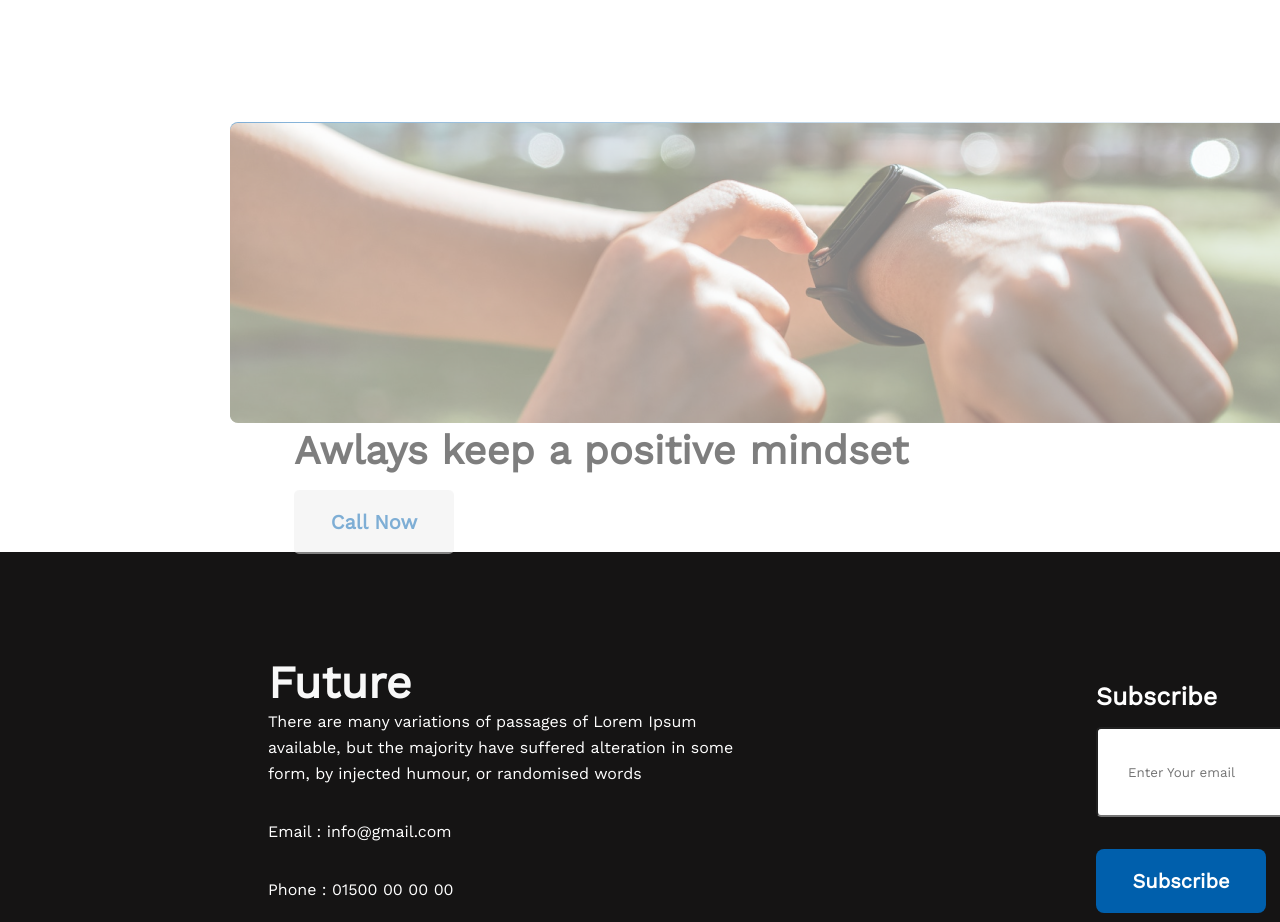
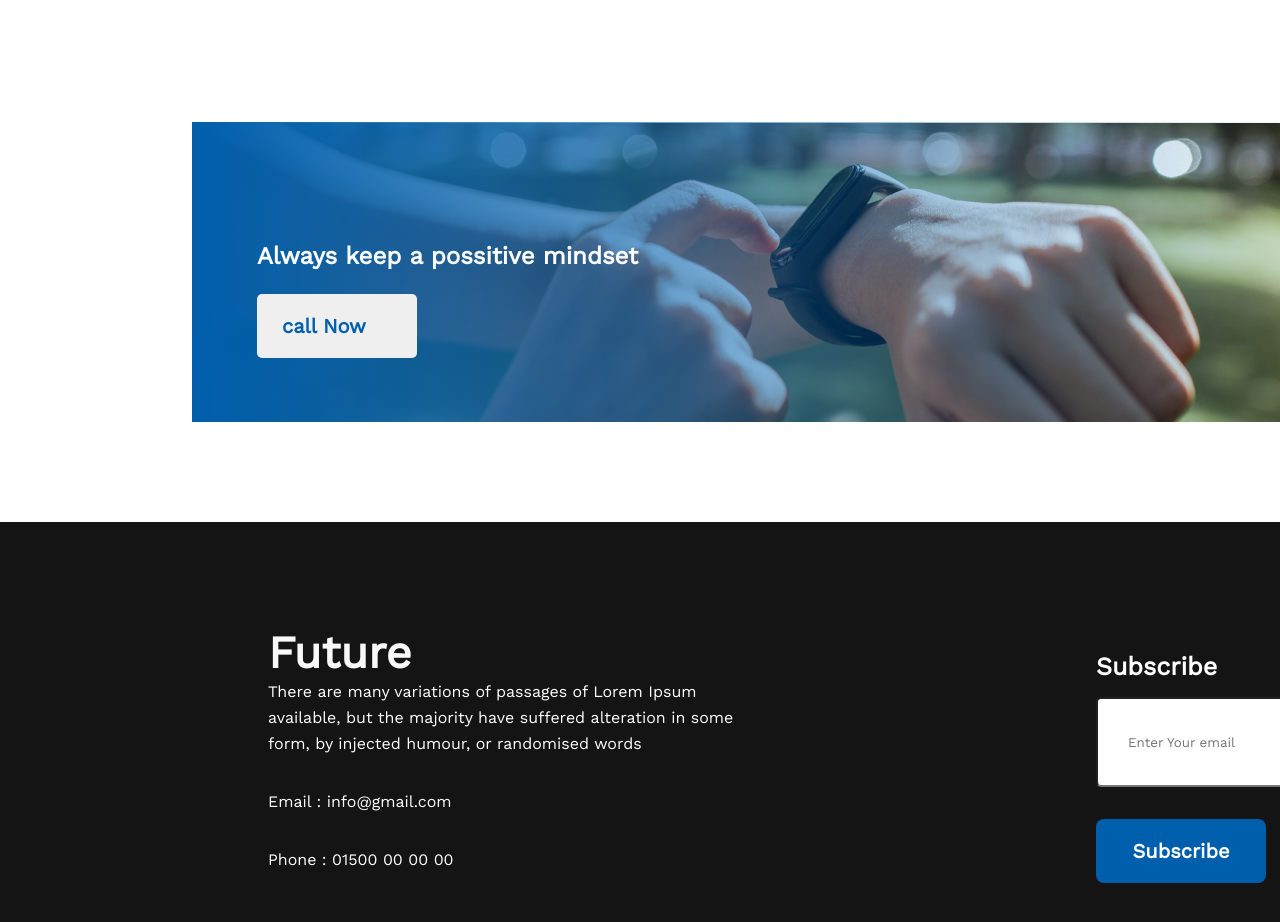
Before and after one commit to Rayhan108/assignment1, a plain HTML site: page index.html in a window 1280 px wide. Shown: the part 2800-3722 px from the top of the page. Drawn offline with nearby package versions, Linux system fonts and the light colour scheme.

Commit message:
fixed gradient

```diff
--- a/index.html
+++ b/index.html
@@ -106,15 +106,14 @@
   </div>
 </section>
 <!-- gradient section -->
-<section class="gradient">
-  <div class="image">
-    <img src="images/watch.png" alt="" class="grad-img">
-
+<section>
+<div class="grad-img">
+  <div class="gradient">
+    <h1 class="grad-title">Always keep a possitive mindset</h1>
+    <!-- <li class="btn"> <button class="call" style="text-align: left;">Call Now</button> </li> -->
+    <li><button class="call">call Now</button></li>
   </div>
-  <div class="grad-content">
-    <h3 class="grad-title">Awlays keep a positive mindset</h3>
-    <button class="call">Call Now</button>
-  </div>
+</div>
 </section>
  </main>
  <footer>
--- a/styles/style.css
+++ b/styles/style.css
@@ -149,59 +149,39 @@ i {
   color: #737272;
 }
 /* gradient styles */
-.gradient {
-  margin: 130px 230px;
-  width: 1140px;
-  height: 300px;
-  background: linear-gradient(90deg, #005fac 0%, rgba(0, 95, 172, 0) 100%);
-  border-radius: 8px;
-  align-items: center;
-  justify-content: center;
-
-  /* position: relative; */
-  /* background-size: 100%; */
-
-  opacity: 0.5;
+.grad-img{
+background-image: url(../images/watch.png);
+background-repeat: no-repeat;
+margin-left: 15%;
+margin-bottom: 100px;
 }
-.image {
-  /* width: 1140px;
-  height: 300px; */
-  /* left: 230px;
-  top: 2221.96px; */
-  display: block;
-  margin: auto;
+.gradient{
+margin-top: 127px;
+height: 300px;
+width: 1140px;
+background: linear-gradient(90deg, #005FAC 0%, rgba(0, 95, 172, 0) 100%);
 }
-.grad-title {
-  font-weight: 700;
-  font-size: 40px;
-  line-height: 47px;
-  color: black;
-  margin-left: 64px;
+.grad-title{
+margin-left: 65px;
+padding-top: 120px;
+color: #fcfdff;
+margin-bottom: 24px;
 }
-.call {
+li {
+  list-style: none;
+  margin-left: 65px;
+}
+.call{
+  border-radius: 5px;
+  border: 0;
   width: 160px;
   height: 64px;
-  left: 294px;
-  top: 2398.96px;
-  padding: 20px 36px;
-  text-align: center;
-  border-radius: 5px;
-  border: 0;
-  color: #005fac;
   font-weight: 600;
   font-size: 20px;
+  text-align: left;
   line-height: 23px;
-  margin-top: 16px;
-  margin-left: 64px;
-}
-.grad-content {
-  /* margin: 59px;
-  width: 1140px;
-  height: 300px;
-  left: 230px;
-  top: 2221.96px;
-  margin-bottom: 130px; */
-  margin-bottom: 100px;
+  color: #005fac;
+  padding: 20px 25px;
 }
 /* future style */
 section.future {
```
